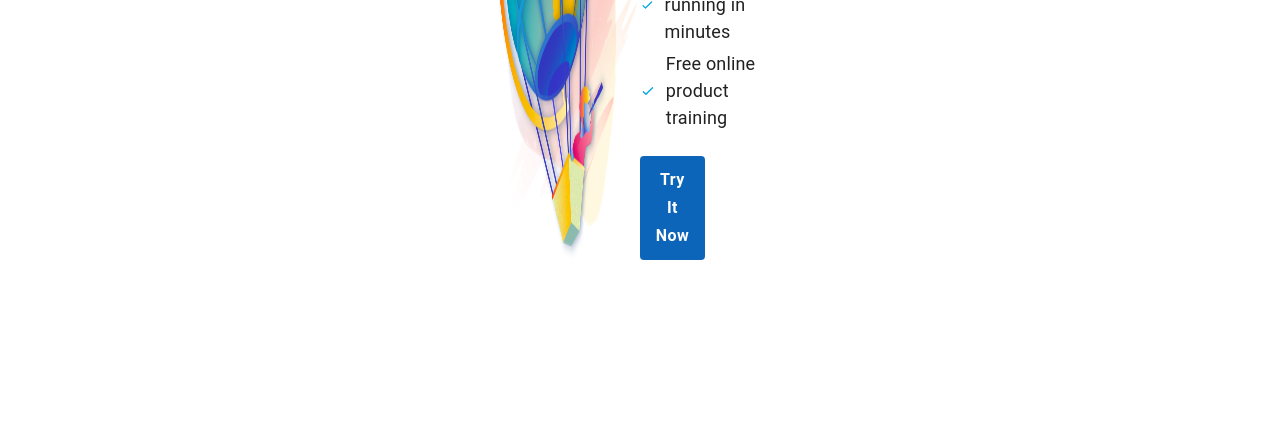
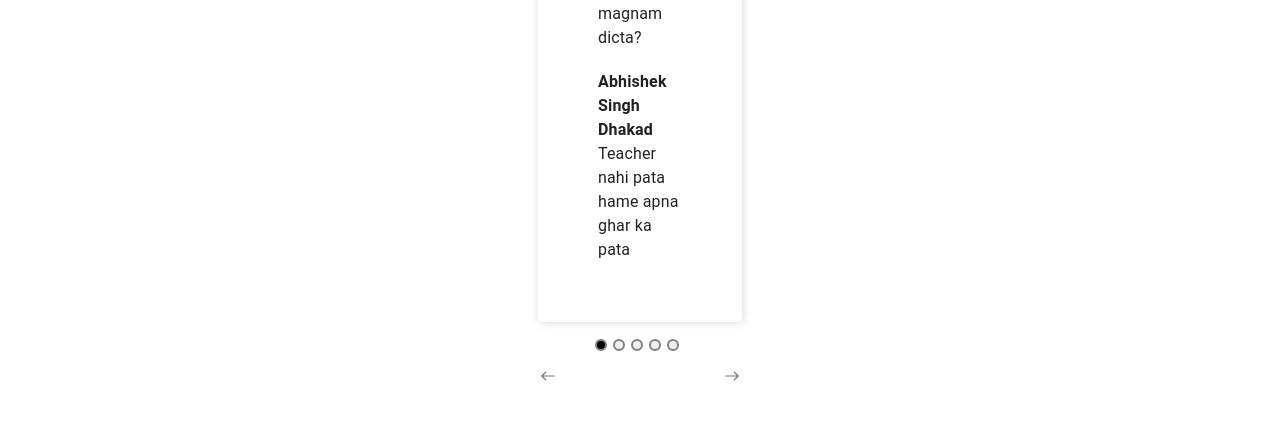
Before and after one commit to abhishekwebdevv/MVP_landing, a React (Create React App) app: page / in a window 1280 px wide. Shown: the part 4156-4602 px from the top of the page. Built offline with nearby package versions, Linux system fonts and the light colour scheme.

Commit message:
carousel done

```diff
--- a/package.json
+++ b/package.json
@@ -14,8 +14,7 @@
     "react-dom": "^17.0.2",
     "react-icons": "^4.2.0",
     "react-iframe": "^1.8.0",
-    "react-material-ui-carousel": "^2.3.5",
-    "react-responsive-carousel": "^3.2.21",
+    "react-multi-carousel": "^2.6.5",
     "react-scripts": "4.0.3",
     "web-vitals": "^1.0.1"
   },
--- a/src/Sections/CarouselSection.js
+++ b/src/Sections/CarouselSection.js
@@ -1,13 +1,21 @@
 import React from 'react';
 import { makeStyles, createStyles } from '@mui/styles';
-import { Box, Grid, Typography } from '@mui/material';
+import {
+  Box,
+  Card,
+  CardContent,
+  Grid,
+  IconButton,
+  Typography,
+} from '@mui/material';
 import educator1 from '../Assets/educator1.png';
 import educator2 from '../Assets/educator2.png';
 import educator3 from '../Assets/educator3.png';
 import educator4 from '../Assets/educator4.png';
-// import 'react-responsive-carousel/lib/styles/carousel.min.css';
-import { Carousel } from 'react-responsive-carousel';
 import useBreakpoints from '../Components/useBreakpoints';
+import Carousel from 'react-multi-carousel';
+import 'react-multi-carousel/lib/styles.css';
+import { IoIosArrowRoundBack, IoIosArrowRoundForward } from 'react-icons/io';
 
 const educators = [
   {
@@ -27,6 +35,92 @@ const educators = [
     width: '100px',
   },
 ];
+
+const items = [
+  {
+    id: 1,
+    text: 'Lorem ipsum dolor sit amet consectetur adipisicing elit. Ex veritatis cumque cupiditate nesciunt distinctio, architecto natus maxime eos dolor obcaecati et nulla, dolorum earum, esse rem? Dolore unde magnam dicta?',
+    name: 'Abhishek Singh Dhakad',
+    designation: 'Teacher',
+    address: 'nahi pata hame apna ghar ka pata',
+  },
+  {
+    id: 2,
+    text: 'Lorem ipsum dolor sit amet consectetur adipisicing elit. Ex veritatis cumque cupiditate nesciunt distinctio, architecto natus maxime eos dolor obcaecati et nulla, dolorum earum, esse rem? Dolore unde magnam dicta?',
+    name: 'Abhishek Singh Dhakad',
+    designation: 'Teacher',
+    address: 'nahi pata hame apna ghar ka pata',
+  },
+  {
+    id: 3,
+    text: 'Lorem ipsum dolor sit amet consectetur adipisicing elit. Ex veritatis cumque cupiditate nesciunt distinctio, architecto natus maxime eos dolor obcaecati et nulla, dolorum earum, esse rem? Dolore unde magnam dicta?',
+    name: 'Abhishek Singh Dhakad',
+    designation: 'Teacher',
+    address: 'nahi pata hame apna ghar ka pata',
+  },
+  {
+    id: 4,
+    text: 'Lorem ipsum dolor sit amet consectetur adipisicing elit. Ex veritatis cumque cupiditate nesciunt distinctio, architecto natus maxime eos dolor obcaecati et nulla, dolorum earum, esse rem? Dolore unde magnam dicta?',
+    name: 'Abhishek Singh Dhakad',
+    designation: 'Teacher',
+    address: 'nahi pata hame apna ghar ka pata',
+  },
+  {
+    id: 5,
+    text: 'Lorem ipsum dolor sit amet consectetur adipisicing elit. Ex veritatis cumque cupiditate nesciunt distinctio, architecto natus maxime eos dolor obcaecati et nulla, dolorum earum, esse rem? Dolore unde magnam dicta?',
+    name: 'Abhishek Singh Dhakad',
+    designation: 'Teacher',
+    address: 'nahi pata hame apna ghar ka pata',
+  },
+];
+
+const responsive = {
+  superLargeDesktop: {
+    // the naming can be any, depends on you.
+    breakpoint: { max: 4000, min: 3000 },
+    items: 1,
+  },
+  desktop: {
+    breakpoint: { max: 3000, min: 1024 },
+    items: 1,
+  },
+  tablet: {
+    breakpoint: { max: 1024, min: 464 },
+    items: 1,
+  },
+  mobile: {
+    breakpoint: { max: 464, min: 0 },
+    items: 1,
+  },
+};
+
+const ButtonGroup = ({ previous, next }) => (
+  <Box width="100%">
+    <Box display="flex" justifyContent="space-between">
+      <IconButton onClick={previous}>
+        <IoIosArrowRoundBack />
+      </IconButton>
+      <IconButton onClick={next}>
+        <IoIosArrowRoundForward />
+      </IconButton>
+    </Box>
+  </Box>
+);
+
+const CarouselCard = ({ text, name, designation, address, classes }) => (
+  <Card className={classes.card}>
+    <CardContent className={classes.content}>
+      <Typography align="left" marginBottom="20px">
+        {text}
+      </Typography>
+      <Typography className="bold" align="left">
+        {name}
+      </Typography>
+      <Typography align="left">{designation}</Typography>
+      <Typography align="left">{address}</Typography>
+    </CardContent>
+  </Card>
+);
 
 export default function CarouselSection() {
   const classes = useStyles();
@@ -70,9 +164,37 @@ export default function CarouselSection() {
           ))}
         </Grid>
 
-        <div>
-          <Carousel />
-        </div>
+        <Box width="100%">
+          <Carousel
+            additionalTransfrom={0}
+            arrows={false}
+            autoPlaySpeed={3000}
+            centerMode={false}
+            customButtonGroup={<ButtonGroup />}
+            draggable={true}
+            focusOnSelect={false}
+            infinite={true}
+            keyBoardControl={true}
+            minimumTouchDrag={80}
+            renderButtonGroupOutside={true}
+            responsive={responsive}
+            showDots={true}
+            dotListClass={classes.dots}
+            renderDotsOutside={true}
+            slidesToSlide={1}
+          >
+            {items.map((item) => (
+              <CarouselCard
+                key={item.id}
+                text={item.text}
+                name={item.name}
+                designation={item.designation}
+                address={item.address}
+                classes={classes}
+              />
+            ))}
+          </Carousel>
+        </Box>
       </Box>
     </section>
   );
@@ -86,5 +208,19 @@ const useStyles = makeStyles(() =>
     image: {
       width: '110px',
     },
+    card: {
+      margin: '10px',
+      boxShadow: '1px 1px 10px 0 rgb(0 0 0 / 15%) !important',
+    },
+    content: {
+      padding: '60px !important',
+
+      '@media(max-width:600px)': {
+        padding: '20px !important',
+      },
+    },
+    dots: {
+      position: 'relative',
+    },
   })
 );
```
Also changed, not shown: 1 other file (tests, documents, lock files or other folders).
